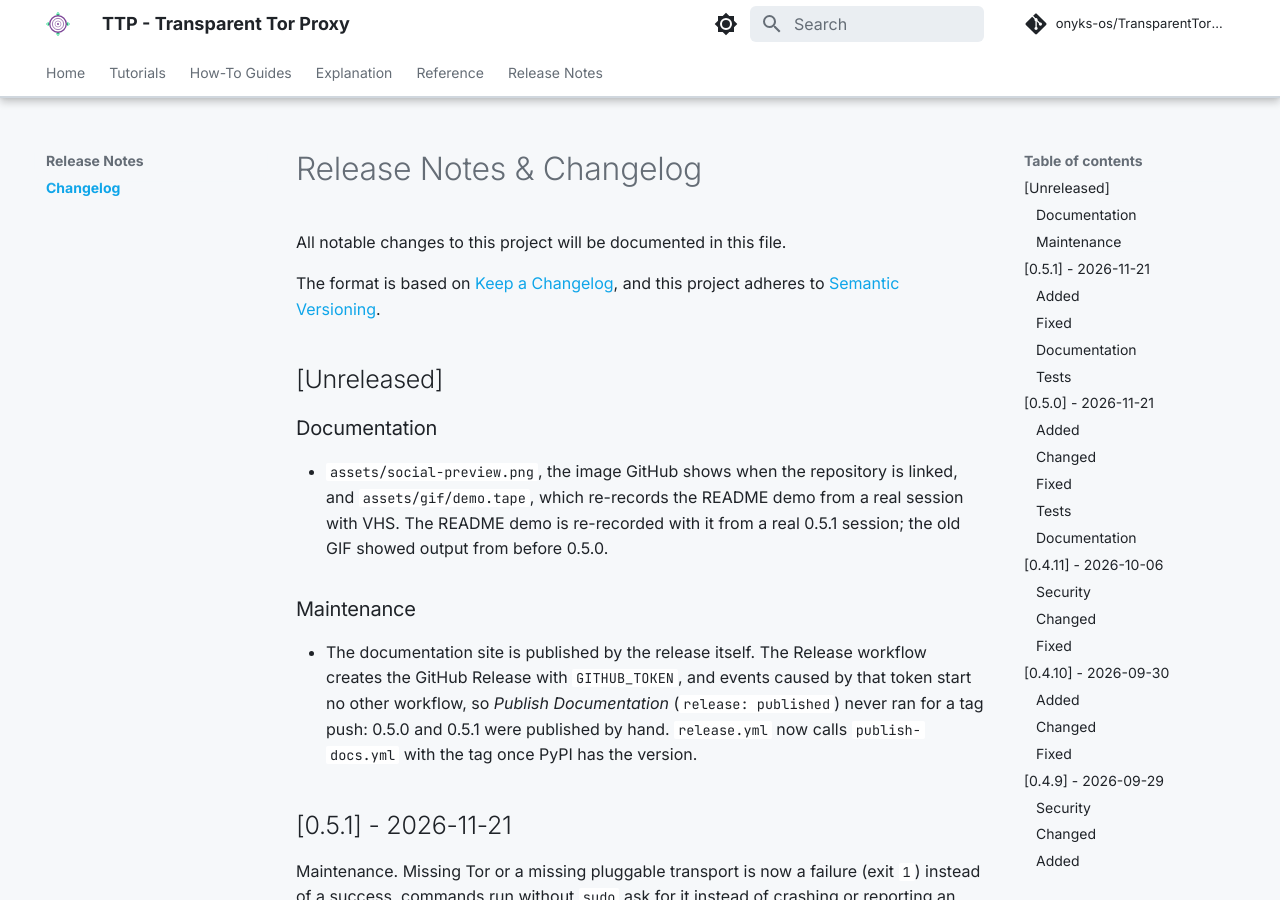
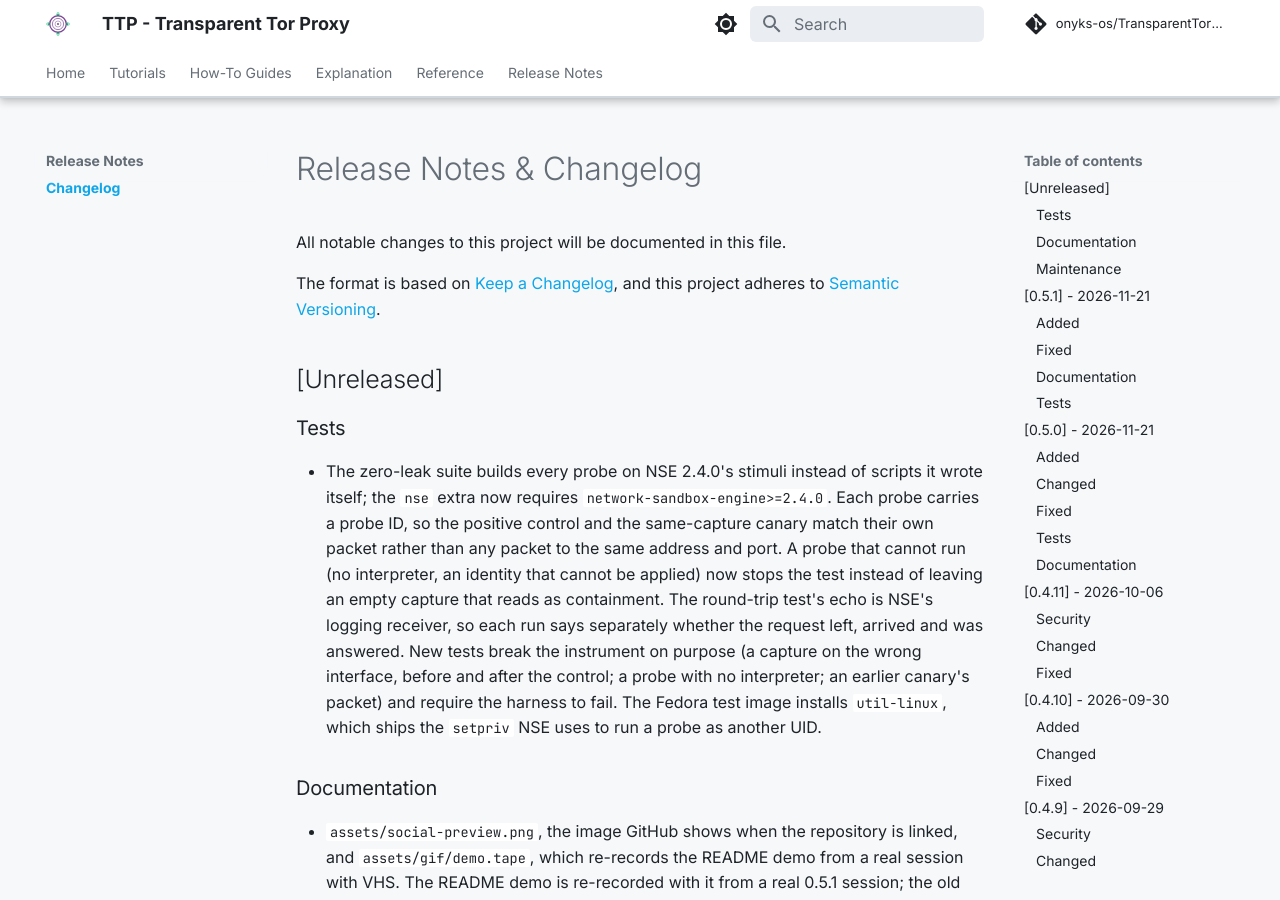
Before and after one commit to onyks-os/TransparentTorProxy, an MkDocs documentation site: the page built from docs/web/release-notes/changelog.md, in a window 1280 px wide and 900 px high. Built offline with MkDocs 1.6.1 and Material for MkDocs 9.7.7, drawn with Linux system fonts in a browser that asks for light colours; comment, search, counter and statistics services are not loaded.

Commit message:
Build the zero-leak suite's probes on NSE 2.4.0 stimuli and receivers (#182)
* Build the zero-leak suite's probes on NSE 2.4.0 stimuli and receivers

Slice 3 of the leak-testing plan ("trust the observer"), the part NSE 2.4.0
makes possible:

- Every probe is an NSE stimulus run as a real process with the probe's
  UID, instead of a script the suite wrote and whose stdout it parsed.
  Each run carries a probe ID, so the positive control and the
  same-capture canary match their own packet, not any packet to the same
  address and port.
- Outcomes are typed. could_not_run (no interpreter, an identity that
  cannot be applied) raises at the probe, so an empty capture after it
  can never read as containment. The control also requires the
  classifier to call its own packet a leak.
- The round-trip test uses NSE's logging UDP echo and observe(), so
  "left", "arrived" and "answered" are reported separately, and
  contradictions() catches a capture blind to the path.
- New tests break the instrument on purpose (wrong interface before and
  after the control, a probe with no interpreter, an earlier canary's
  packet) and require the harness to fail.

tests/nse_stimuli.py and canary_seen() are gone: NSE replaces them. The
nse extra requires network-sandbox-engine>=2.4.0; requirements/ci.txt pins
2.4.0 with the digests of the signed GitHub release assets.

Co-Authored-By: Claude Opus 5.5 <noreply@anthropic.com>
Signed-off-by: onyks-os <129986281+onyks-os@users.noreply.github.com>

* Install util-linux in the Fedora test image for NSE's setpriv

NSE 2.4.0 runs a probe as another UID through setpriv, looked up only in
trusted directories. Fedora's base image carries util-linux-core, which
does not ship it, so every probe with a UID failed with
BinaryNotFoundError in the Fedora integration job.

Co-Authored-By: Claude Opus 5.5 <noreply@anthropic.com>
Signed-off-by: onyks-os <129986281+onyks-os@users.noreply.github.com>

---------

Signed-off-by: onyks-os <129986281+onyks-os@users.noreply.github.com>
Co-authored-by: Claude Opus 5.5 <noreply@anthropic.com>

```diff
--- a/docs/web/release-notes/changelog.md
+++ b/docs/web/release-notes/changelog.md
@@ -6,6 +6,22 @@ The format is based on [Keep a Changelog](https://keepachangelog.com/en/1.0.0/),
 and this project adheres to [Semantic Versioning](https://semver.org/spec/v2.0.0.html).
 
 ## [Unreleased]
+
+### Tests
+
+- The zero-leak suite builds every probe on NSE 2.4.0's stimuli instead of
+  scripts it wrote itself; the `nse` extra now requires
+  `network-sandbox-engine>=2.4.0`. Each probe carries a probe ID, so the
+  positive control and the same-capture canary match their own packet rather
+  than any packet to the same address and port. A probe that cannot run (no
+  interpreter, an identity that cannot be applied) now stops the test instead of
+  leaving an empty capture that reads as containment. The round-trip test's echo
+  is NSE's logging receiver, so each run says separately whether the request left,
+  arrived and was answered. New tests break the instrument on purpose (a capture
+  on the wrong interface, before and after the control; a probe with no
+  interpreter; an earlier canary's packet) and require the harness to fail.
+  The Fedora test image installs `util-linux`, which ships the `setpriv` NSE
+  uses to run a probe as another UID.
 
 ### Documentation
 
```
Also changed, not shown: CHANGELOG.md (+16 -0 lines), DEPENDENCIES.md (+1 -1 lines), ROADMAP.md (+1 -1 lines), docs/security/leak-testing-plan.md (+1 -1 lines), docs/web/explanation/verification.md (+8 -2 lines), docs/web/reference/dependencies.md (+1 -1 lines), pyproject.toml (+6 -3 lines), 8 other files.
